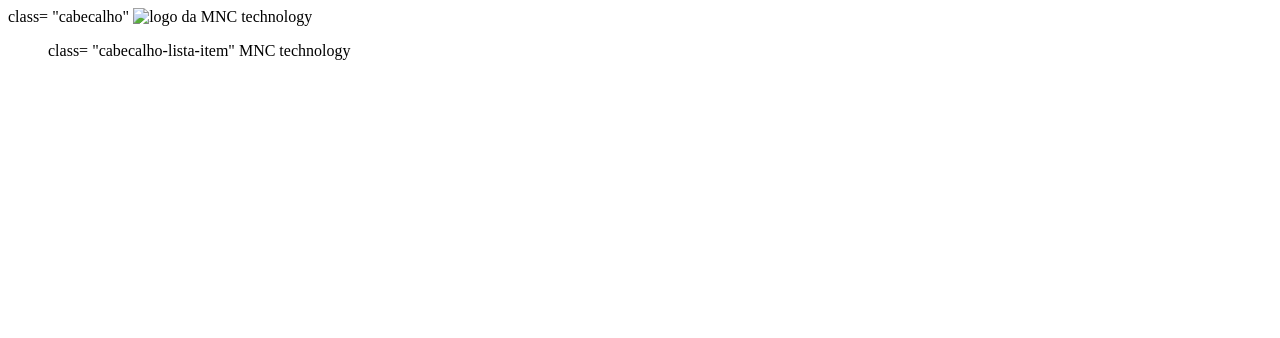
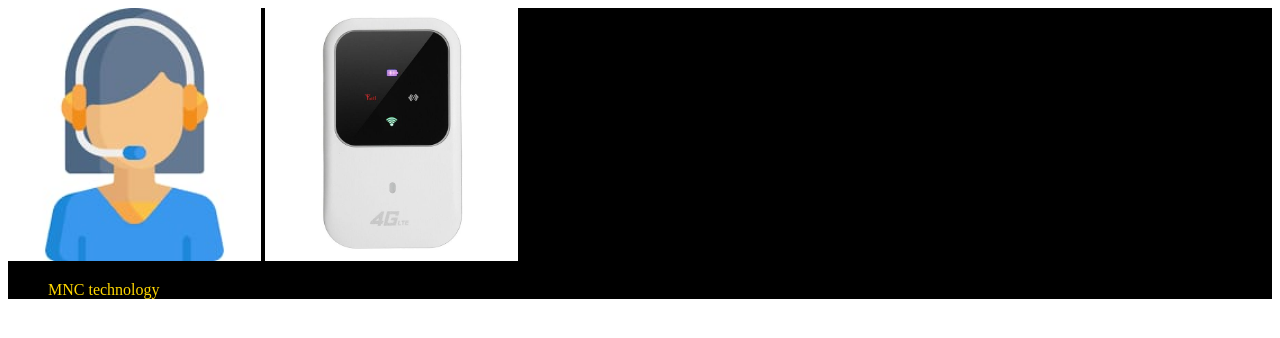
Before and after one commit to annaive/anna-michelande-noemi-, a plain HTML site: page index.html in a window 1280 px wide. Drawn offline with Linux system fonts and the light colour scheme.

Commit message:
Add files via upload

```diff
--- a/index.html
+++ b/index.html
@@ -8,9 +8,10 @@
     <link rel="stylesheet" href="style.css">
 </head>
 <body>
-    <header> class= "cabecalho"
-       <img class= "cabecalho-imagem" src="MNC technology" alt="logo da MNC technology">
-    <ul> class= "cabecalho-lista-item" MNC technology</ul>
+    <header class="cabecalho">
+       <img class= "cabecalho-imagem" src="WhatsApp Image 2023-07-05 at 09.14.46.jpeg" alt="logo da MNC technology">
+    <img class="cabecalho-imagem" src="WhatsApp Image 2023-07-05 at 09.23.44.jpeg" alt="">
+       <ul> MNC technology</ul>
     </header>
 
 </body>
--- a/style.css
+++ b/style.css
@@ -1,8 +1,8 @@
-cabecalho {
+.cabecalho {
 
     background-color: black;
     color: gold;
 }
 .cabecalho-imagem {
-    width: 64%;
+    width: 20%;
 }
```
